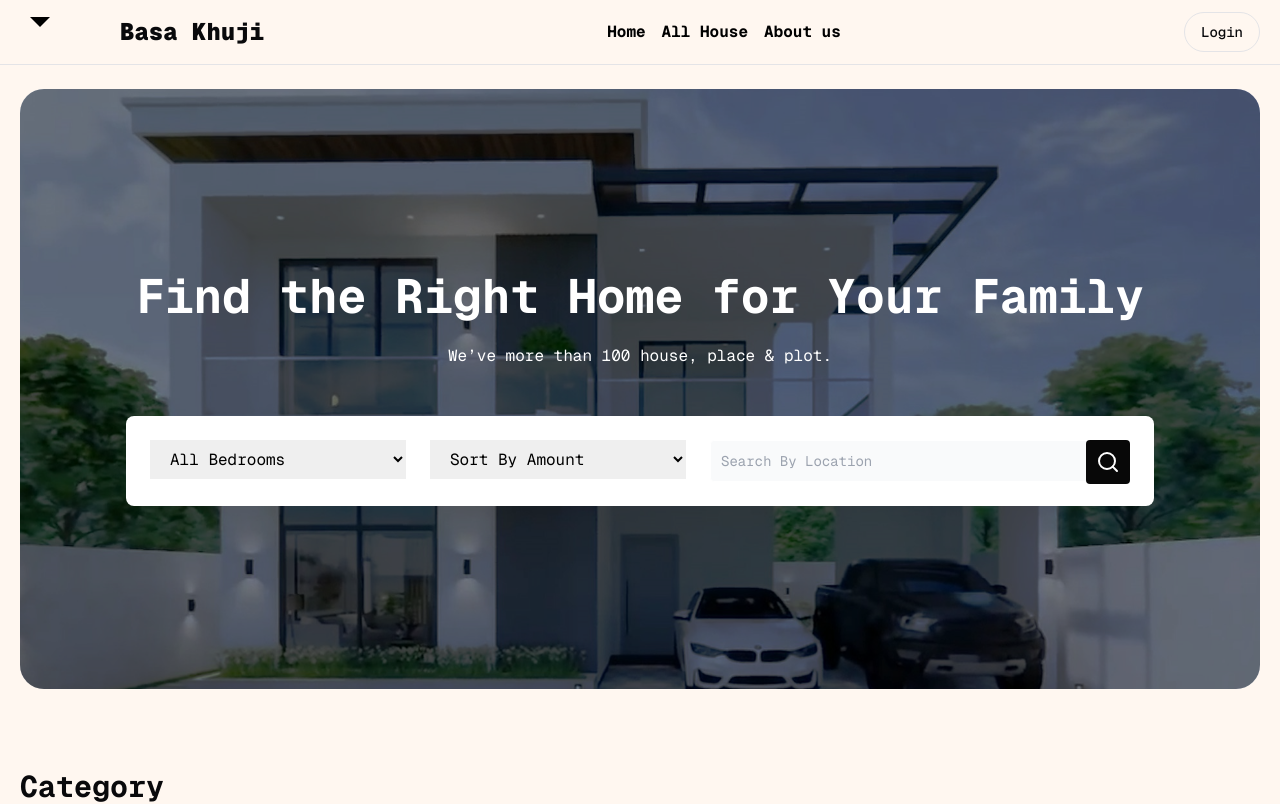
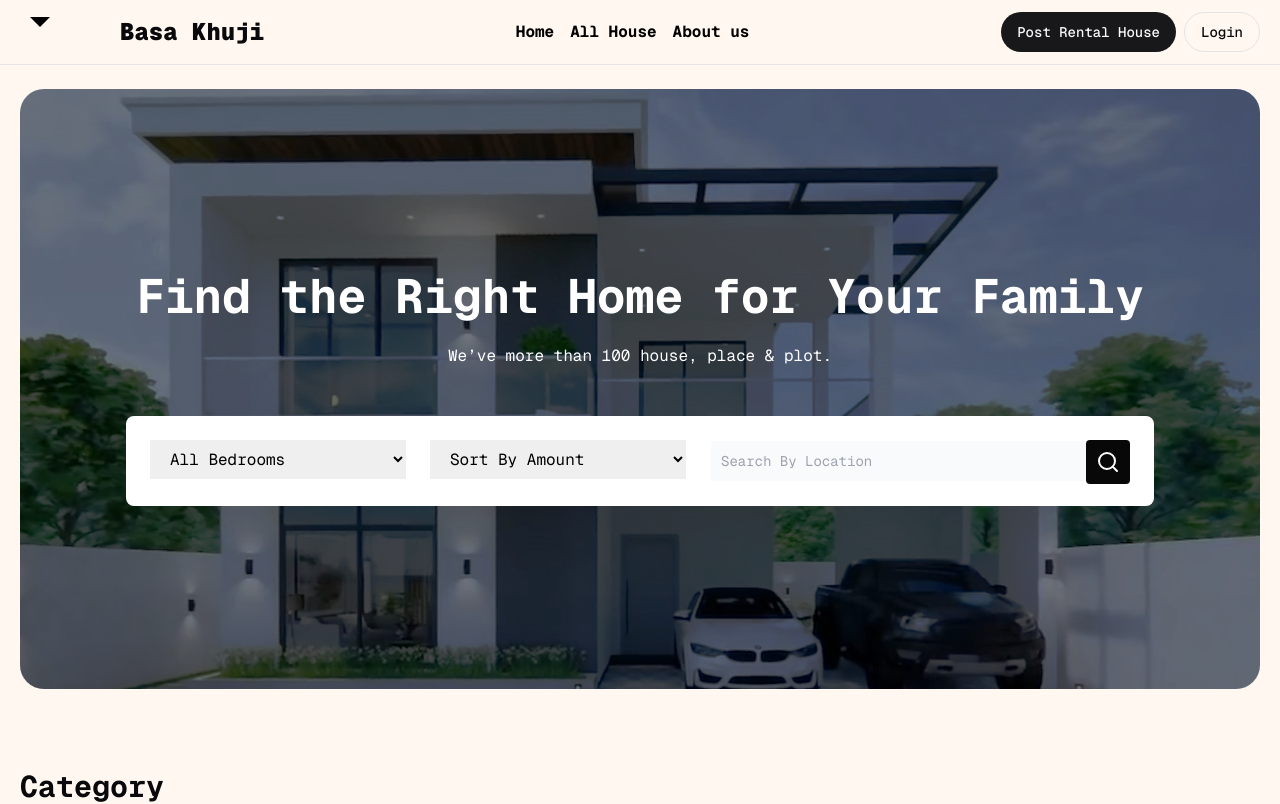
Before and after one commit to shaikot07/BasaKhuji-next-client, a Next.js app: page / in a window 1280 px wide. Shown: the top 804 px of the page. Built offline with nearby package versions, Linux system fonts and the light colour scheme; no server answers.

Commit message:
updated the navbar

```diff
--- a/src/components/shared/Navbar.tsx
+++ b/src/components/shared/Navbar.tsx
@@ -89,7 +89,8 @@ export default function Navbar() {
       <div className="container flex justify-between items-center mx-auto h-16 px-5">
         <Link href="/">
           <h1 className="text-2xl font-black flex items-center">
-            <Logo />Basa Khuji
+            <Logo />
+            Basa Khuji
           </h1>
         </Link>
 
@@ -120,11 +121,14 @@ export default function Navbar() {
 
         {/* Right Icons & User Profile */}
         <nav className="flex gap-2">
+          <Link href="/landlord/dashboard/allRentalHousrLanload">
+            <Button className="rounded-full">Post Rental House</Button>
+          </Link>
           {user?.email ? (
             <>
-              <Link href="/create-shop">
+              {/* <Link href="/create-shop">
                 <Button className="rounded-full">Create Shop</Button>
-              </Link>
+              </Link> */}
 
               <DropdownMenu>
                 <DropdownMenuTrigger>
```
